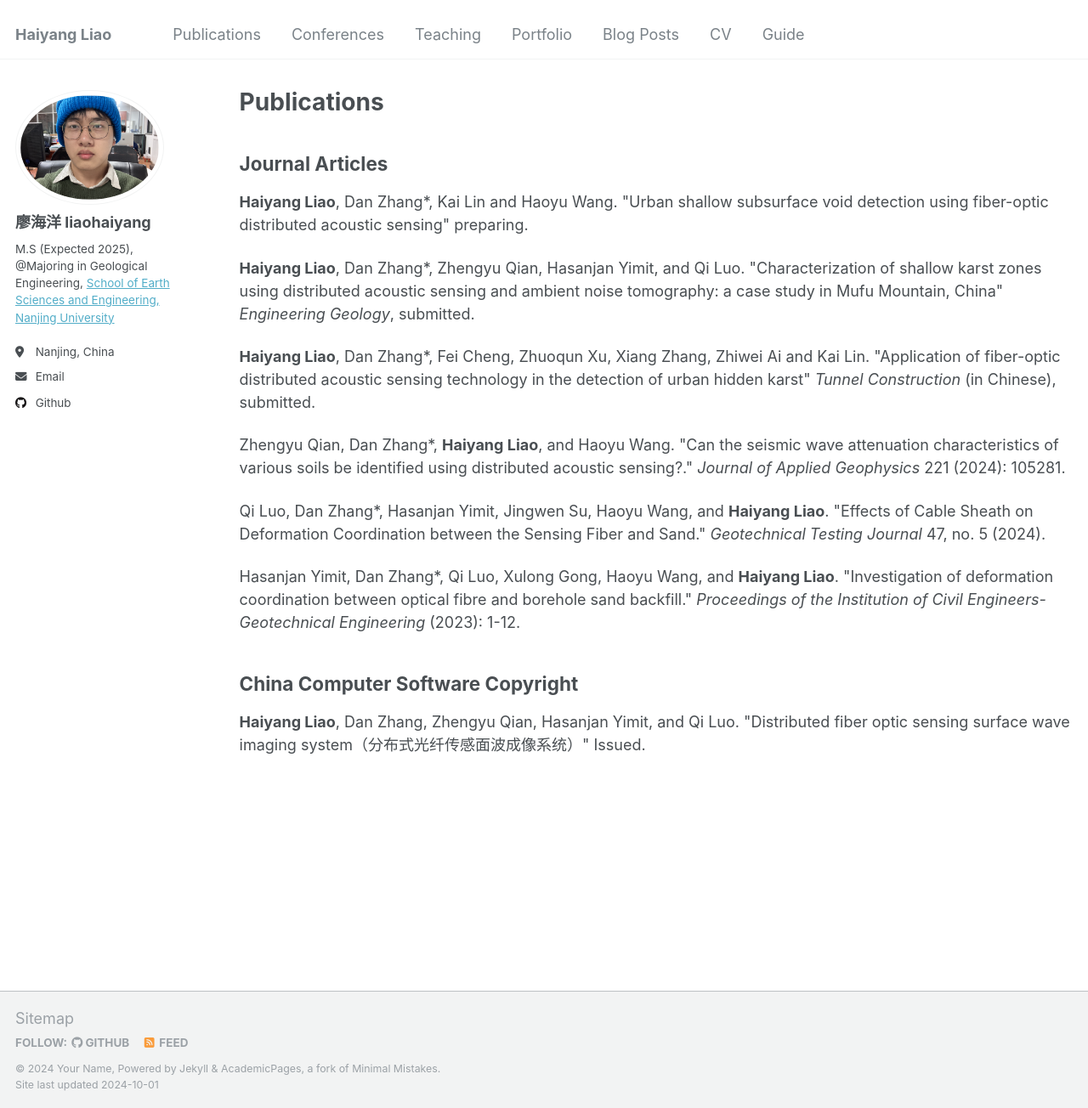
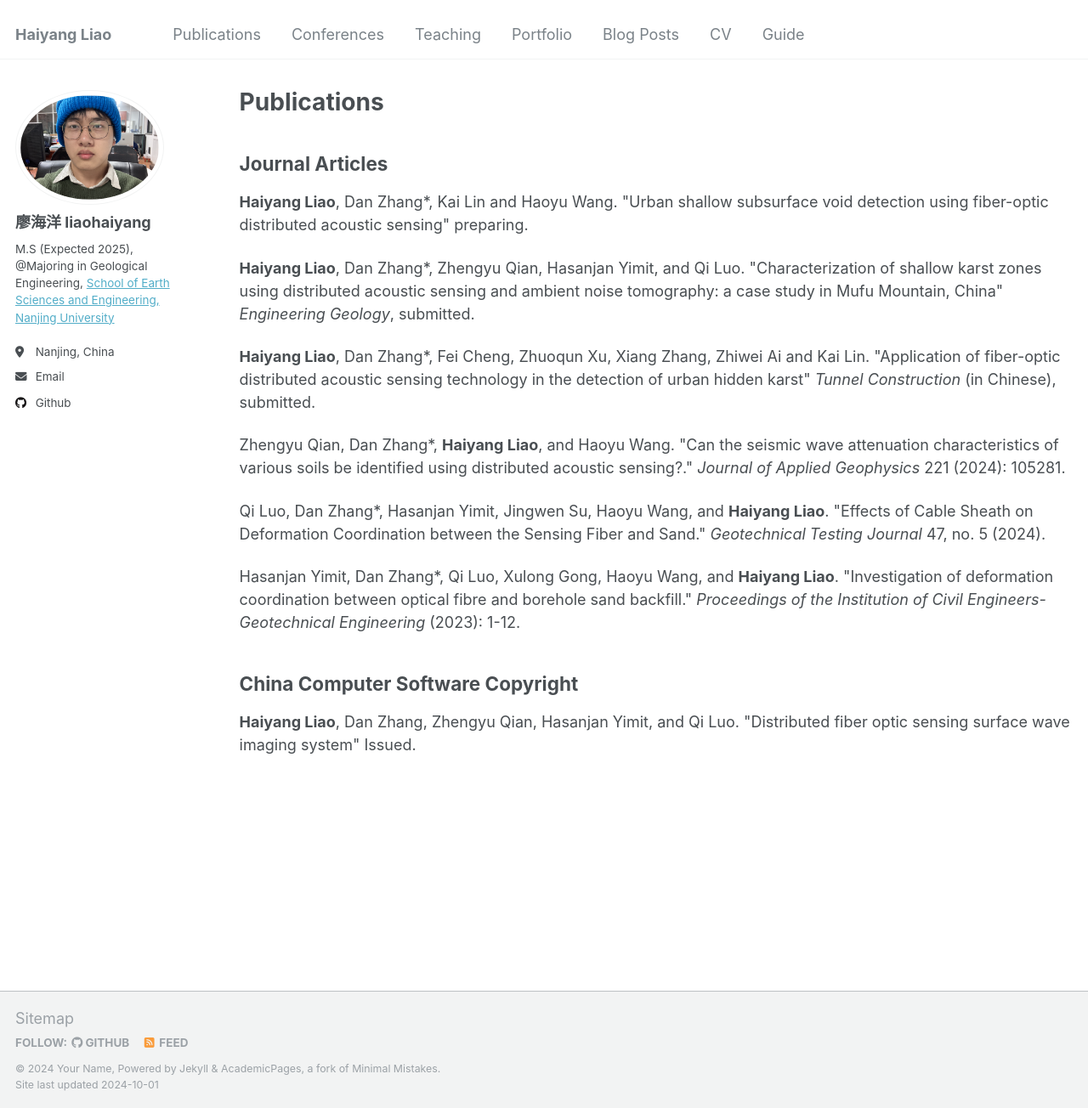
Before and after one commit to Whynot-cell/Whynot-cell.github.io, a Jekyll site: the page built from _pages/publications.html, in a window 1280 px wide and 1304 px high. Shown: the whole window at 85% size. Built offline with Jekyll 4.4.1, drawn with Linux system fonts in a browser that asks for light colours.

Commit message:
Update publications.html

```diff
--- a/_pages/publications.html
+++ b/_pages/publications.html
@@ -44,4 +44,4 @@ author_profile: true
 
 <p><strong>Haiyang Liao</strong>, Dan Zhang, Zhengyu Qian, Hasanjan Yimit, and Qi Luo. "Distributed fiber optic sensing
   surface wave
-  imaging system（分布式光纤传感面波成像系统）" Issued.</p>
+  imaging system" Issued.</p>
```
